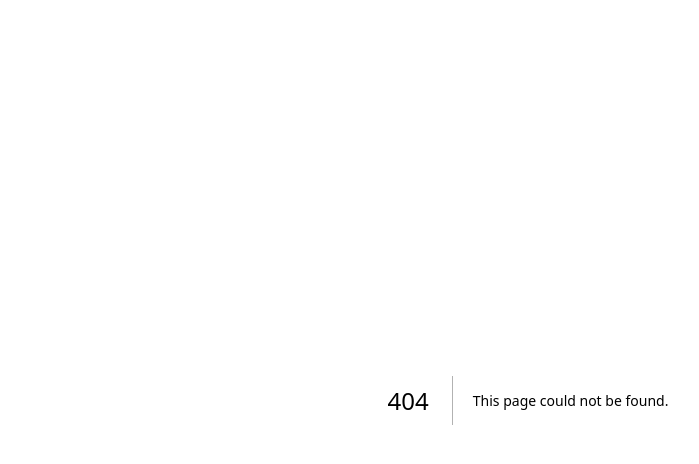
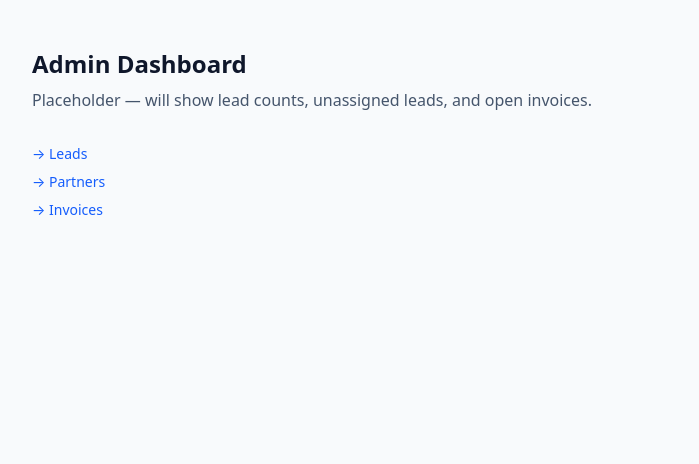
Before and after one commit to robertk-star/lif-manager, a Next.js app: page /admin in a window 1280 px wide. Before the commit this address had no page. Shown: the top 464 px of the page, without its empty margins (112-811 px from the left). Built offline with nearby package versions, Linux system fonts and the light colour scheme.

Commit message:
Add admin dashboard placeholder

```diff
--- /dev/null
+++ b/app/admin/page.tsx
@@ -0,0 +1,27 @@
+export default function AdminDashboardPage() {
+  return (
+    <main className="mx-auto max-w-5xl px-4 py-12">
+      <h1 className="text-2xl font-bold text-slate-900">Admin Dashboard</h1>
+      <p className="mt-2 text-slate-600">
+        Placeholder — will show lead counts, unassigned leads, and open invoices.
+      </p>
+      <ul className="mt-8 space-y-2 text-sm">
+        <li>
+          <a href="/admin/leads" className="text-blue-600 hover:underline">
+            → Leads
+          </a>
+        </li>
+        <li>
+          <a href="/admin/partners" className="text-blue-600 hover:underline">
+            → Partners
+          </a>
+        </li>
+        <li>
+          <a href="/admin/invoices" className="text-blue-600 hover:underline">
+            → Invoices
+          </a>
+        </li>
+      </ul>
+    </main>
+  );
+}
```
